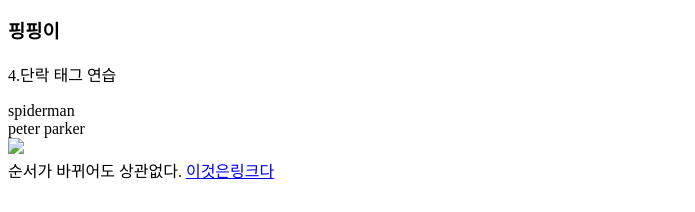
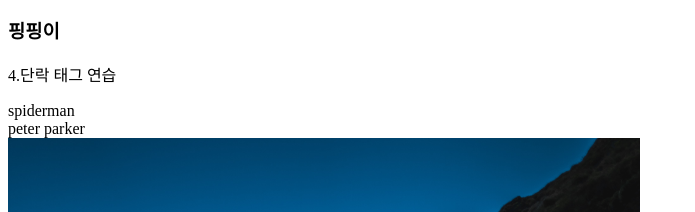
Before and after one commit to EJ-KANG02/index.html, a plain HTML site: page index.html in a window 1280 px wide. Shown: the part 588-800 px from the top of the page, without its empty margins (0-695 px from the left). Drawn offline with Linux system fonts and the light colour scheme.

Commit message:
Update index.html

```diff
--- a/index.html
+++ b/index.html
@@ -20,7 +20,7 @@ ordered list, unordered list
 <br>2. 밑줄 표현<br><u>핑핑이</u>
 <br>3. 구획 표현<h1>생명체</h1><h2>인간</h2><h3>핑핑이</h3>
 <p>4.단락 태그 연습</p>spiderman<br>peter parker<br>
-<img src="./web/pokpo.jpg" width="50%">
+<img src="./pokpo.jpg" width="50%">
 <br>순서가 바뀌어도 상관없다.
 
 <a href="https://www.youtube.com/watch?v=V3pkC1hE-as&list=PLuHgQVnccGMDZP7FJ_ZsUrdCGH68ppvPb&index=14"
```
